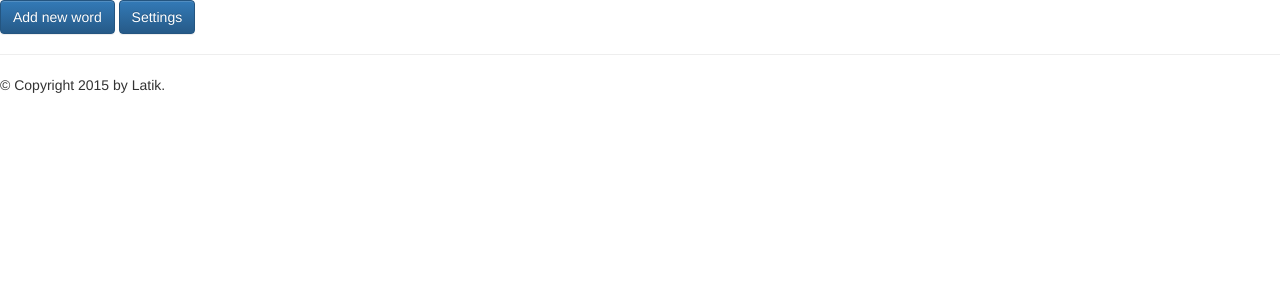
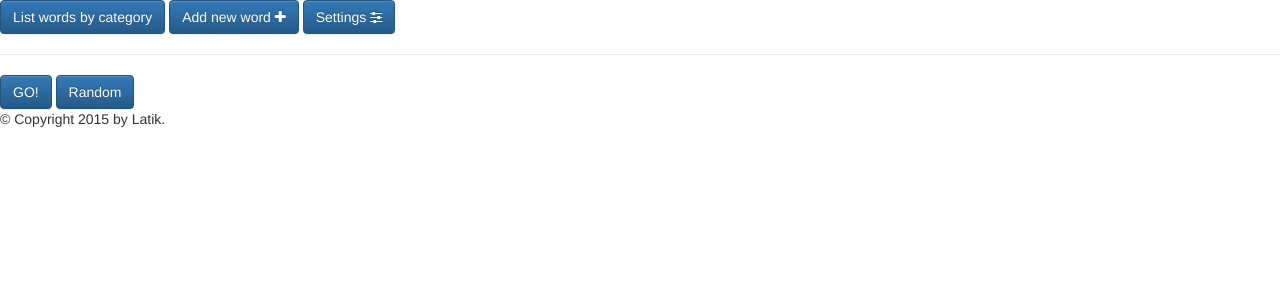
Before and after one commit to latik/simple-english, a PHP site: template views/index.twig in a window 1280 px wide. Shown: the top 300 px of the page. Run offline with PHP 8.4, Linux system fonts and the light colour scheme; the template is opened without the code that fills it, so the values that code supplies are empty; some libraries are stand-ins or nearby versions.

Commit message:
add fa icons, new buttons

```diff
--- a/views/index.twig
+++ b/views/index.twig
@@ -1,14 +1,19 @@
 {% extends "layout.twig" %}
 
 {% block content %}
-
-<button type="button" class="btn btn-primary" data-toggle="modal" data-target="#myModal">Add new word</button>
+<button id="show-list" class="btn btn-primary">List words by category</button>
+<button type="button" class="btn btn-primary" data-toggle="modal" data-target="#myModal">Add new word <i class="fa fa-plus"></i></button>
 <div id="myModal" class="modal fade" tabindex="-1" role="dialog" aria-labelledby="myModalLabel" aria-hidden="true"></div>
-<button type="button" class="btn btn-primary" data-toggle="modal" data-target="#mySettings">Settings</button>
+<button type="button" class="btn btn-primary" data-toggle="modal" data-target="#mySettings">Settings <i class="fa fa-sliders"></i></button>
 <div id="mySettings" class="modal fade" tabindex="-1" role="dialog" aria-labelledby="myModalLabel" aria-hidden="true"></div>
 <hr>
 
 
+<div id="show-pair"></div>
+<div id="pair" class="btn btn-primary">GO!</div>
+<div id="rand" class="btn btn-primary">Random</div>
+
+<div id="listWords"</div>
 {% endblock %}
 
 {% block scripts %}
```
